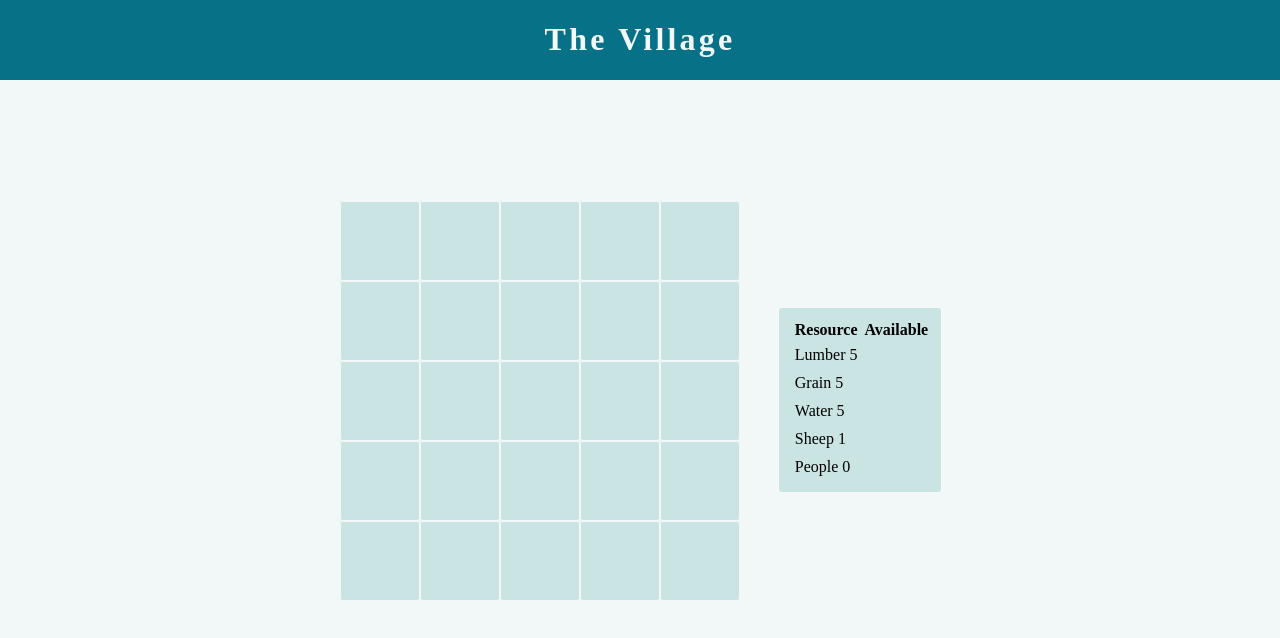
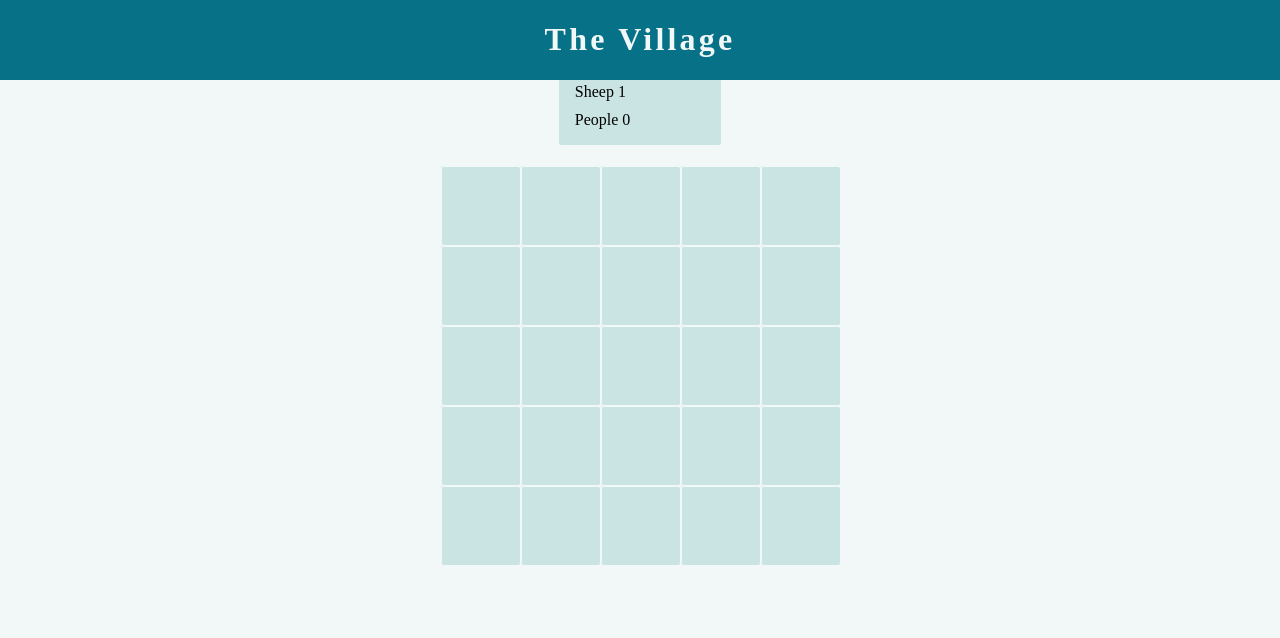
Before and after one commit to KateGrutter/Village-Simulator-React, a React (Create React App) app: page / in a window 1280 px wide. Shown: the top 638 px of the page. Built offline with nearby package versions, Linux system fonts and the light colour scheme; a web font is replaced by a local one.

Commit message:
Just some styling changes

```diff
--- a/src/App.css
+++ b/src/App.css
@@ -2,12 +2,13 @@
 
 .App {
   display: flex;
-  flex-direction: row;
+  flex-direction: column;
   justify-content: center;
   align-items: center;
-  height: 100vh;
+  height: 60vh;
   width: 100vw;
   background-color: #F2F8F8;
+
   ;
 
 }
@@ -16,6 +17,12 @@
   font-family: 'Averia Serif Libre', cursive;
 }
 
+.resourceKey {
+  margin: 20px;
+
+
+
+}
 .header {
   width: 100%;
   position: fixed;
--- a/src/App.tsx
+++ b/src/App.tsx
@@ -89,8 +89,9 @@ function App() {
   return (
     <div className="App">
       <div className="header"><Header></Header></div>
+      <ResourceView resources={resources} />
       <Map gridSize={5} handleResourceUpdate={handleResourceUpdate} resources={resources} setResources={setResources} /> {/* Updated prop name */}
-      <ResourceView resources={resources} />
+
     </div>
   );
 }
--- a/src/components/Map/Map.css
+++ b/src/components/Map/Map.css
@@ -1,12 +1,12 @@
 @import url('https://fonts.googleapis.com/css2?family=Averia+Serif+Libre:wght@300;700&display=swap');
 
 .gameboard {
-  width: 400px;
-  height: 400px;
+  width: 375px;
+  height: 375px;
   display: flex;
   flex-direction: column;
   align-items: center;
-  padding-right: 40px;
+
   /* border: 1px solid black; */
 
 }
--- a/src/index.css
+++ b/src/index.css
@@ -5,6 +5,7 @@ body {
     sans-serif;
   -webkit-font-smoothing: antialiased;
   -moz-osx-font-smoothing: grayscale;
+  background-color: #F2F8F8;
 }
 
 code {
```
